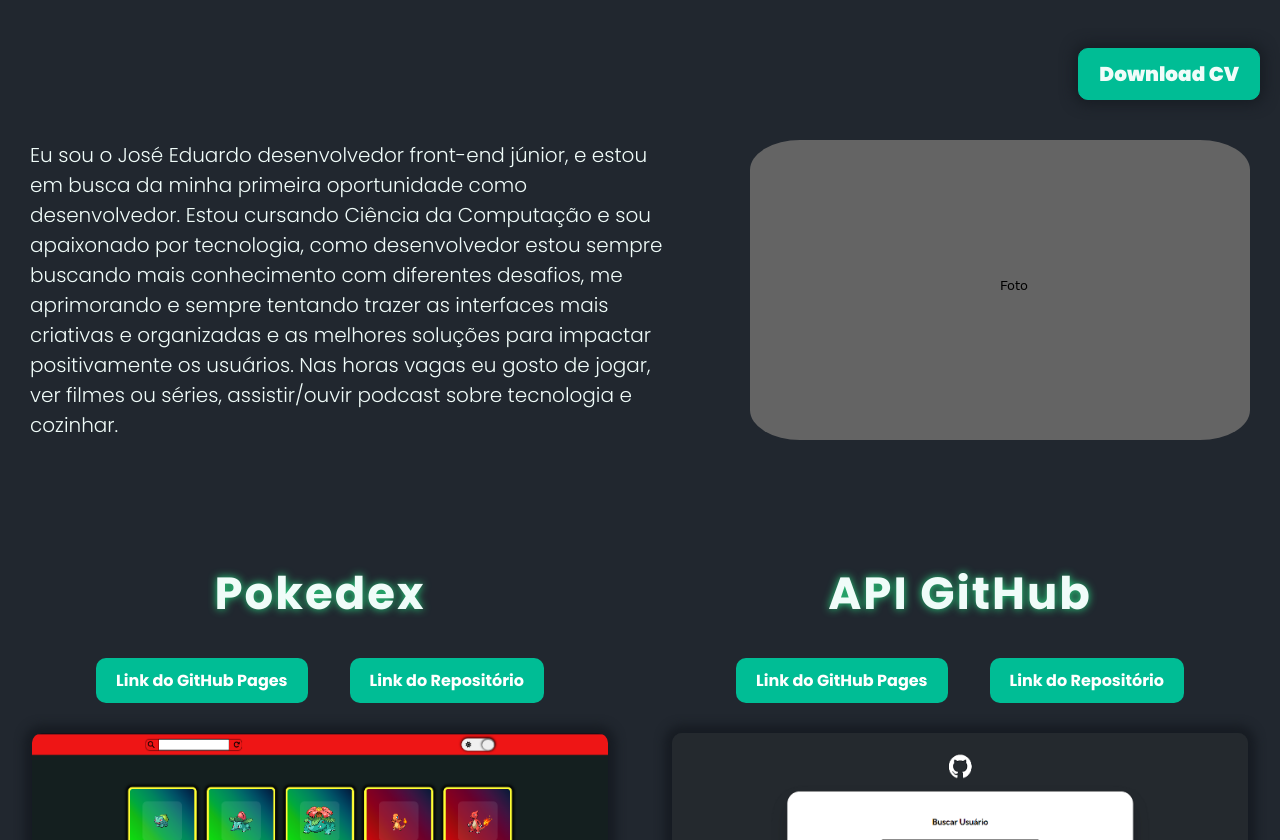
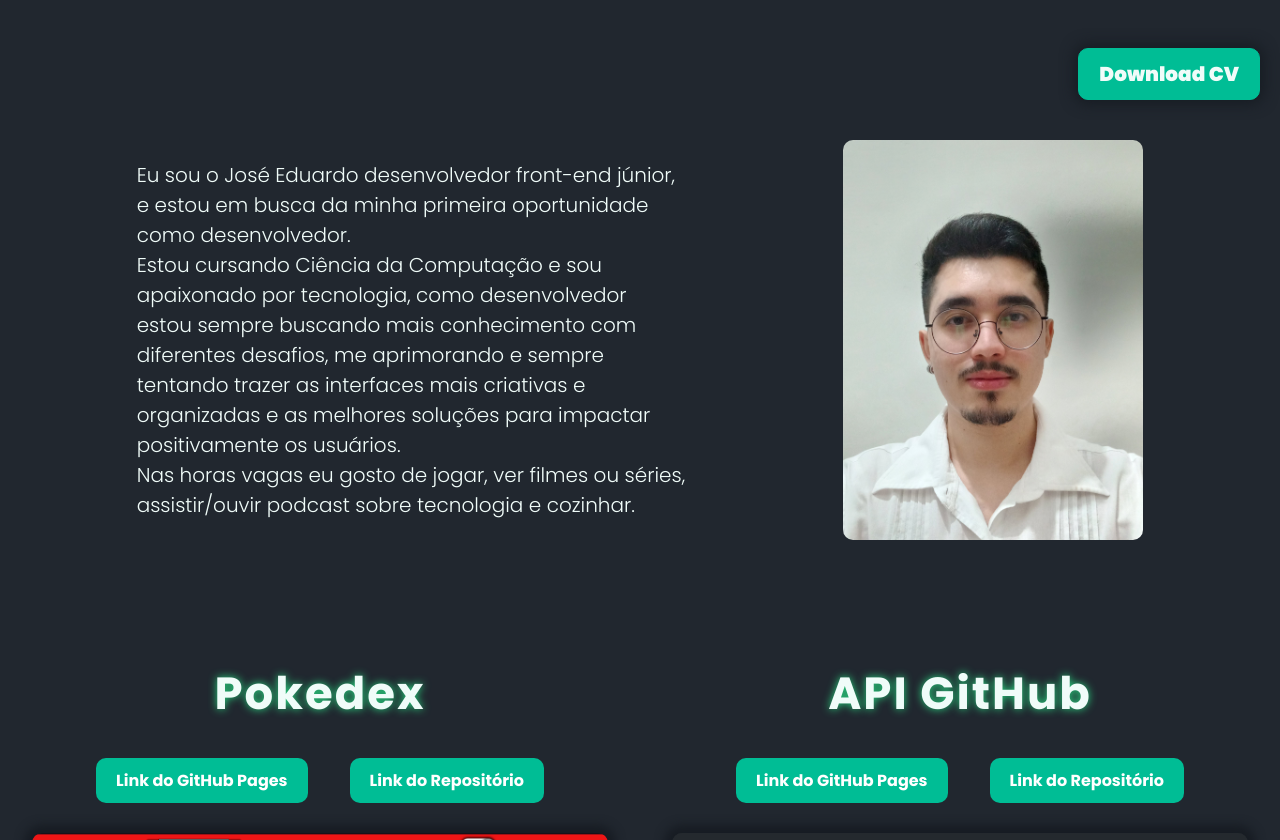
Before and after one commit to jose-eduardo-00/Portfolio, a React (Vite) app: page / in a window 1280 px wide. Shown: the part 680-1520 px from the top of the page. Built offline with nearby package versions, Linux system fonts and the light colour scheme; the HTML template or start-up script is replaced by a standard one.

Commit message:
atualizando a seção sobre

```diff
--- a/src/components/about/about.scss
+++ b/src/components/about/about.scss
@@ -3,20 +3,21 @@
     color: var(--alcohol);
     display: flex;
     align-items: center;
-    justify-content: space-around;
+    justify-content: space-evenly;
     flex-wrap: wrap;
     gap: 20px;
     padding: 20px 0 100px 0;
 
     p {
-        max-width: 50%;
+        max-width: 550px;
         font-size: 20px;
         font-family: 'Poppins-Light';
     }
 
     img {
-        max-width: 90%;
-        border-radius: 10%;
+        max-width: 300px;
+        max-height: 500px;
+        border-radius: 10px;
     }
 }
 
--- a/src/components/about/about.tsx
+++ b/src/components/about/about.tsx
@@ -1,4 +1,4 @@
-import imgTest from '../../assets/img-test.png'
+import fotoDoDonoDoSite from '../../assets/foto_jose.jpg'
 import './about.scss'
 
 const About = () => {
@@ -6,12 +6,12 @@
         <section className="about" id='about'>
             <p>
                 Eu sou o José Eduardo desenvolvedor front-end júnior, e estou em busca da minha primeira oportunidade como
-                desenvolvedor. Estou cursando Ciência da Computação e sou apaixonado por tecnologia, como desenvolvedor estou
-                sempre buscando mais conhecimento com diferentes desafios, me aprimorando e sempre tentando trazer as
-                interfaces mais criativas e organizadas e as melhores soluções para impactar positivamente os usuários.
+                desenvolvedor.<br /> Estou cursando Ciência da Computação e sou apaixonado por tecnologia, como desenvolvedor
+                estou sempre buscando mais conhecimento com diferentes desafios, me aprimorando e sempre tentando trazer as
+                interfaces mais criativas e organizadas e as melhores soluções para impactar positivamente os usuários.<br />
                 Nas horas vagas eu gosto de jogar, ver filmes ou séries, assistir/ouvir podcast sobre tecnologia e cozinhar.
             </p>
-            <img src={imgTest} alt="Foto do autor do site"></img>
+            <img src={fotoDoDonoDoSite} alt="Foto do autor do site"></img>
         </section>
     )
 }
```
Also changed, not shown: src/assets/foto_jose.jpg (added).
